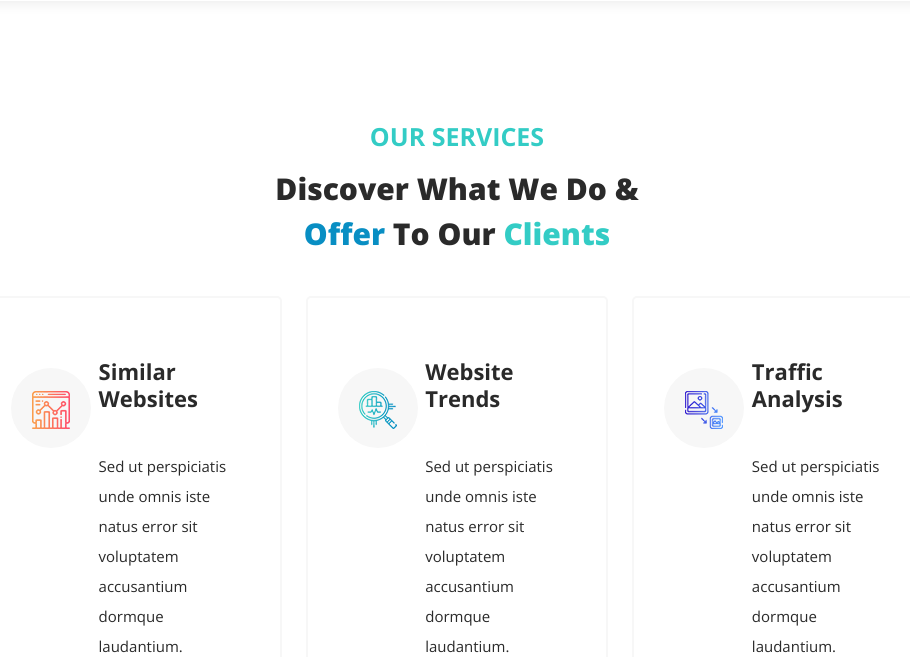
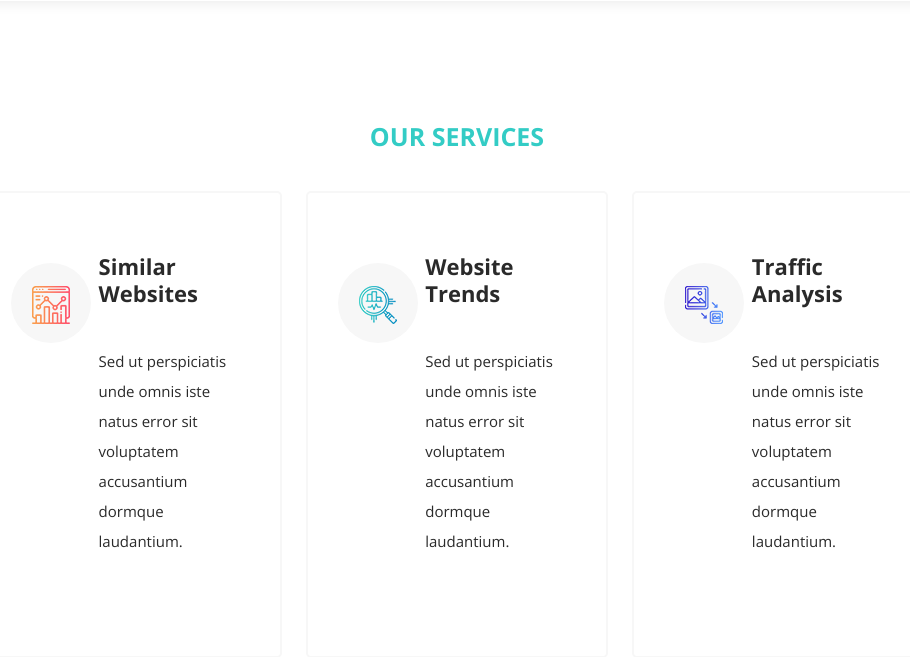
Before and after one commit to openInfra-project/AutoWatch-Manage-Server, a Django app: page / in a window 1280 px wide. Shown: the part 2078-2735 px from the top of the page, without its empty margins (183-1093 px from the left). Run offline with Django 3.2, Linux system fonts and the light colour scheme; some libraries are stand-ins or nearby versions.

Commit message:
home 수정

```diff
--- a/AutoWatch/home/templates/index.html
+++ b/AutoWatch/home/templates/index.html
@@ -183,14 +183,12 @@
             </div>
           </div>
         </div>
-
   <div id="services" class="our-services section">
     <div class="container">
       <div class="row">
         <div class="col-lg-6 offset-lg-3">
           <div class="section-heading wow bounceIn" data-wow-duration="1s" data-wow-delay="0.2s">
             <h6>Our Services</h6>
-            <h2>Discover What We Do &amp; <span>Offer</span> To Our <em>Clients</em></h2>
           </div>
         </div>
       </div>
```
